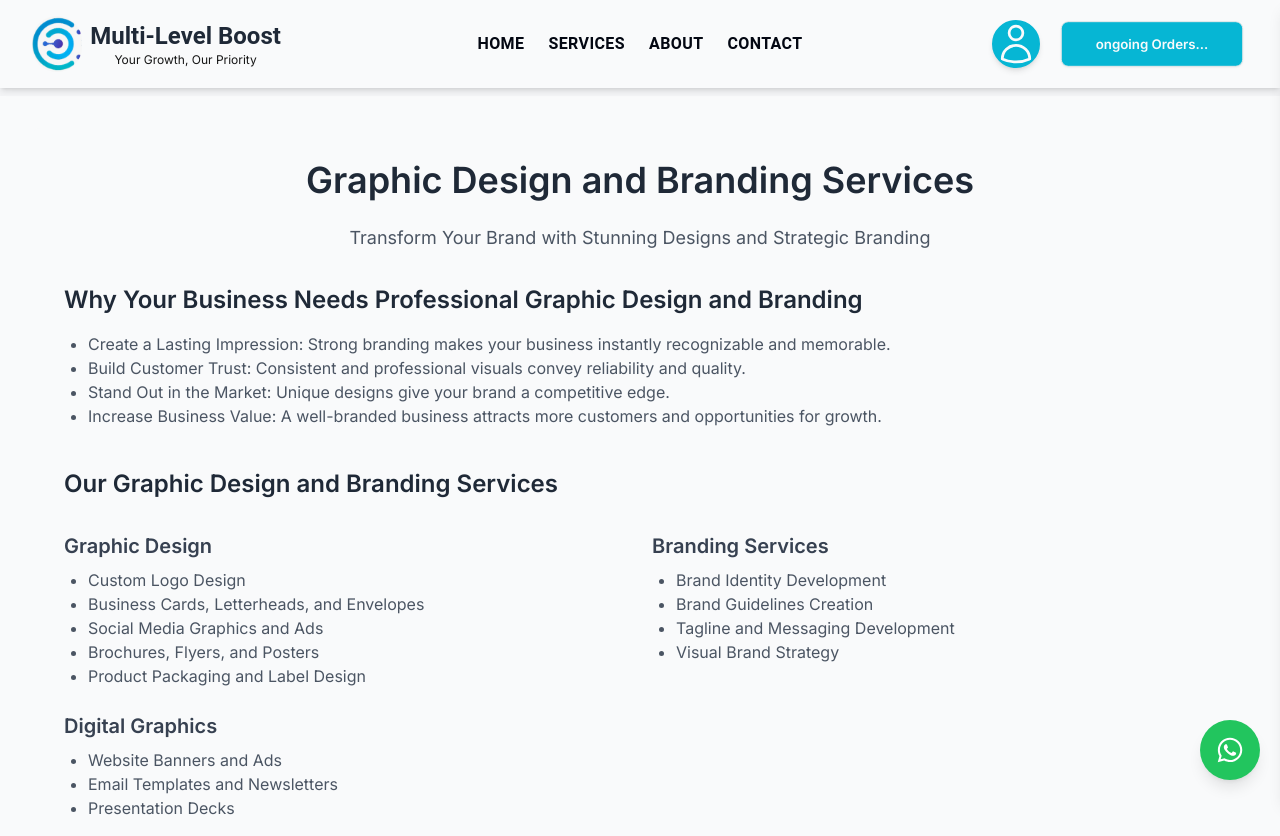
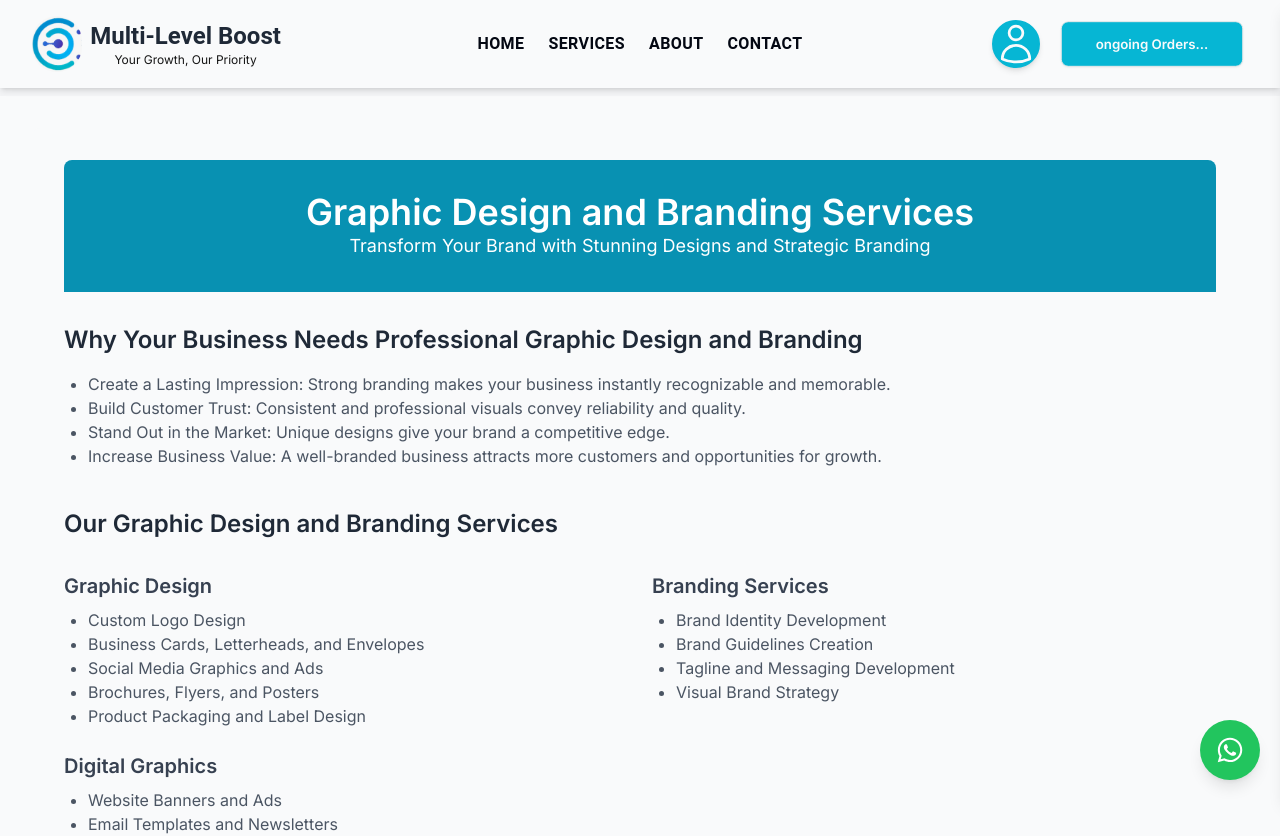
Before and after one commit to elijahkelechi/mlb_frontend, a React (Vite) app: page /graphic_design in a window 1280 px wide. Shown: the top 836 px of the page. Built offline with nearby package versions, Linux system fonts and the light colour scheme.

Commit message:
I commit

```diff
--- a/src/pages/GraphicDesign.jsx
+++ b/src/pages/GraphicDesign.jsx
@@ -3,13 +3,15 @@ import React from "react";
 const GraphicDesignPage = () => {
   return (
     <div className="bg-gray-50 p-6 md:p-8">
-      <div className=" bg-gray-50 rounded-lg p-8">
-        <h1 className="text-3xl md:text-4xl font-bold text-gray-800 mb-6 text-center">
-          Graphic Design and Branding Services
-        </h1>
-        <p className="text-gray-600 text-lg text-center mb-8">
-          Transform Your Brand with Stunning Designs and Strategic Branding
-        </p>
+      <div className=" bg-gray-50 rounded-lg p-8 ">
+        <div className="bg-cyan-600 text-center p-4 md:p-8 mb-8 rounded-t-lg">
+          <h1 className="text-3xl md:text-4xl font-bold text-white text-center">
+            Graphic Design and Branding Services
+          </h1>
+          <p className="text-white text-lg text-center ">
+            Transform Your Brand with Stunning Designs and Strategic Branding
+          </p>
+        </div>
 
         <div className="space-y-4">
           <h2 className="text-2xl font-semibold text-gray-800">
```
